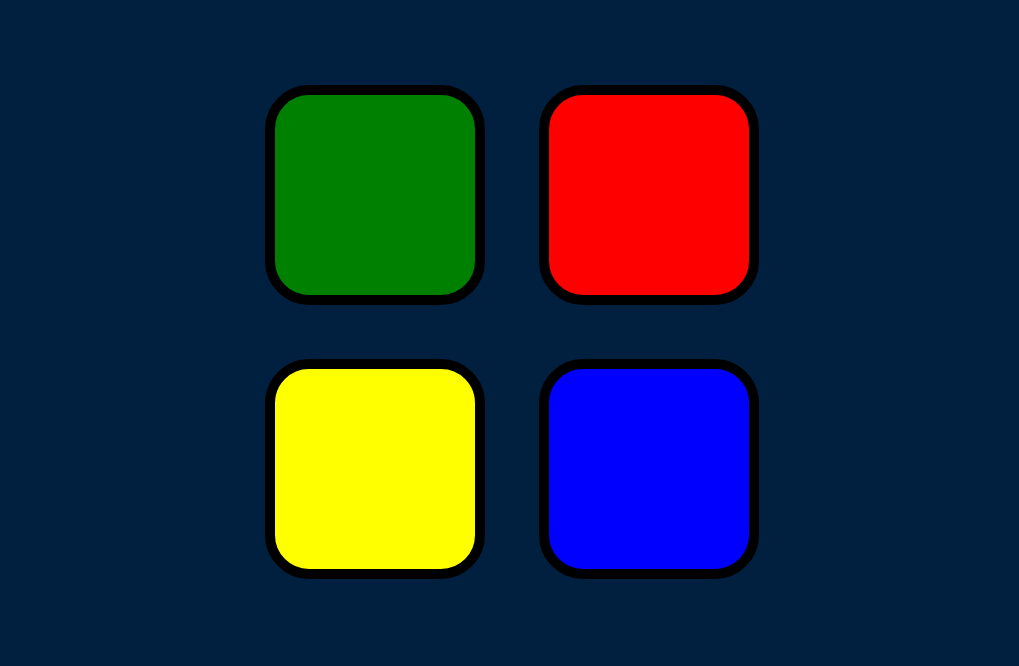
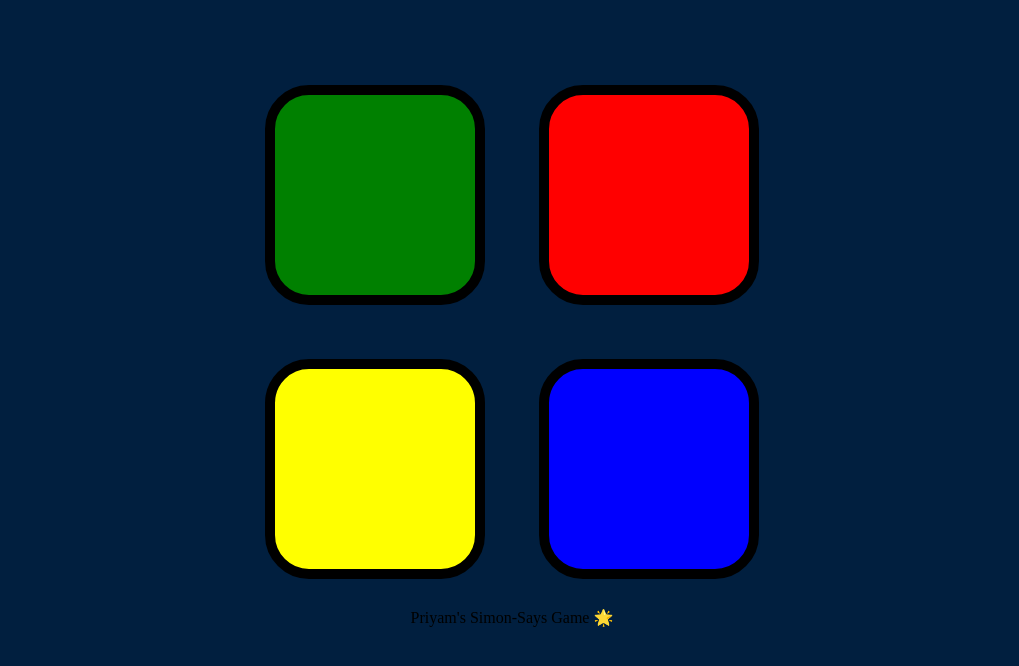
Before and after one commit to priyo-m/Simon-Game, a plain HTML site: page index.html in a window 1280 px wide. Shown: the part 114-780 px from the top of the page, without its empty margins (128-1147 px from the left). Drawn offline with nearby package versions, Linux system fonts and the light colour scheme.

Commit message:
Update index.html

```diff
--- a/index.html
+++ b/index.html
@@ -12,32 +12,23 @@
     <h1 id="level-title">Press A Key to Start</h1>
     <div class="container">
         <div lass="row">
-
             <div type="button" id="green" class="btn green">
-
             </div>
-
             <div type="button" id="red" class="btn red">
-
             </div>
         </div>
-
         <div class="row">
-
             <div type="button" id="yellow" class="btn yellow">
-
             </div>
             <div type="button" id="blue" class="btn blue">
-
             </div>
-
         </div>
-
     </div>
-
+    <footer>
+        Priyam's Simon-Says Game 🌟
+    </footer>
     <script src="https://ajax.googleapis.com/ajax/libs/jquery/3.3.1/jquery.min.js"></script>
     <script src="game.js" charset="utf-8"></script>
-
 </body>
 
 </html>
```
Lines whose indentation alone changed are shown as unchanged.
